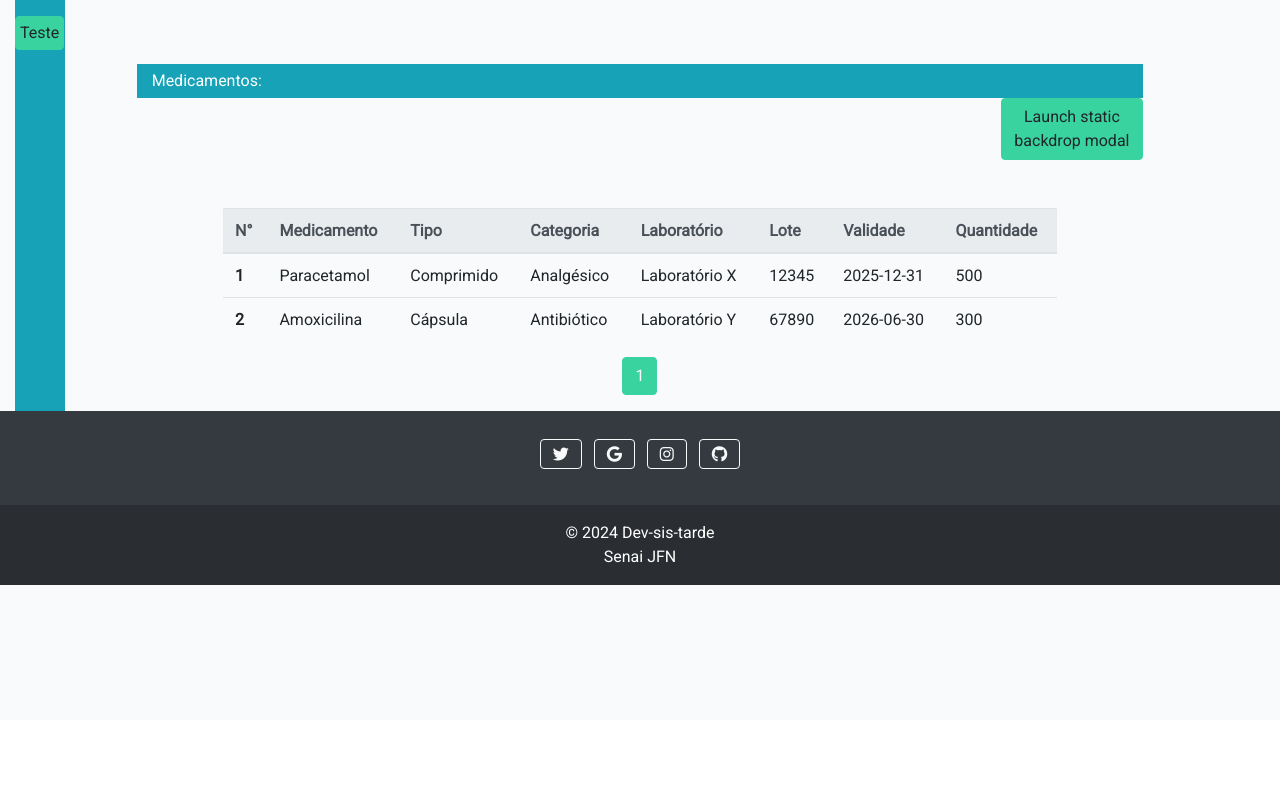
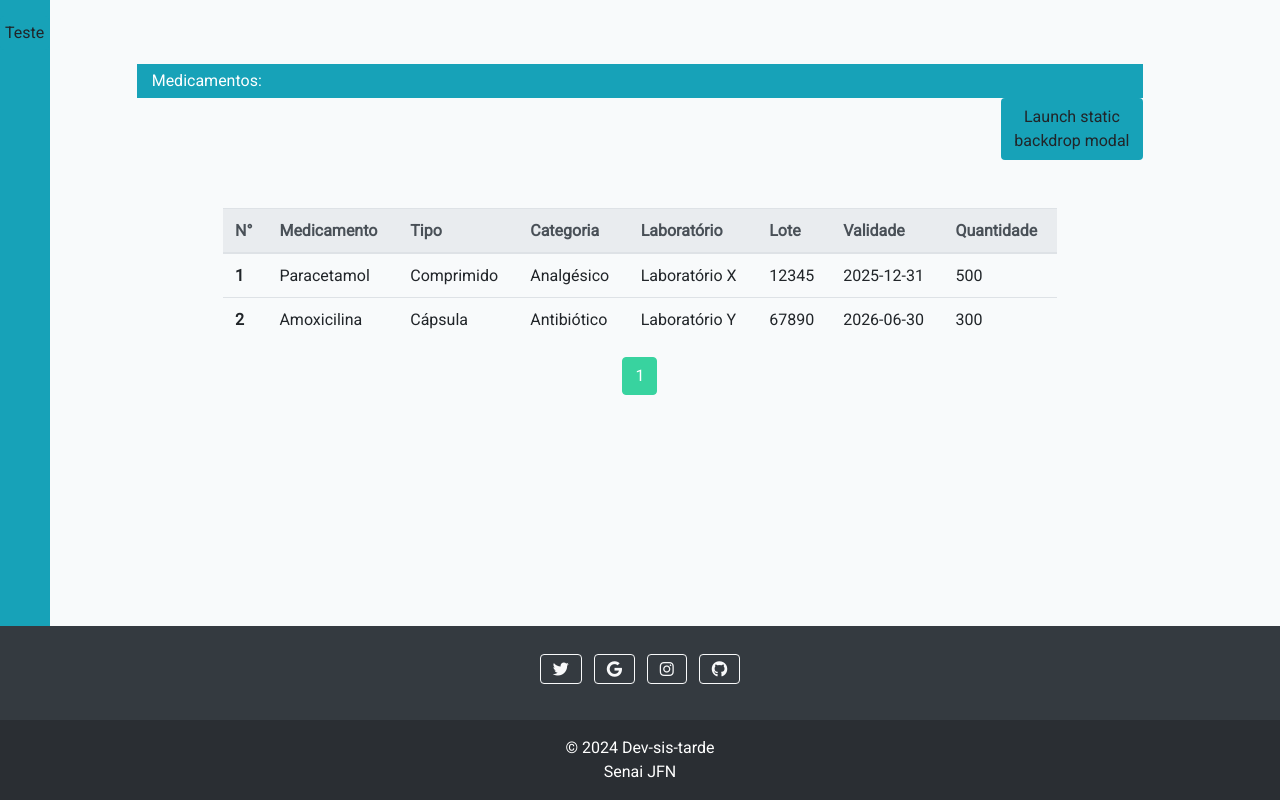
Before and after one commit to GabrielGomesSantos/Sismj, a PHP site: page /Sismj/dashboard.php in a window 1280 px wide. Shown: the part 80-880 px from the top of the page. Before the commit the page ends 665 px from the top, so only its background shows below. Run offline with PHP 8.4, Linux system fonts and the light colour scheme; the visitor is signed in with stand-in values (Sample User, id 1); data comes from the database, SQL or seed files in the repository.

Commit message:
sidebar with color

```diff
--- a/src/pages/dashboard_atendente.php
+++ b/src/pages/dashboard_atendente.php
@@ -43,6 +43,8 @@ $result = $conn->query($sql);
                             <label for="codprocesso" class="codprocesso">Cod. processo</label>
                             <input type="text" class="form-control" name="codprocesso" id="">
                         </div>
+                        <select class=" form-select " name="" id="">=</select>
+
 
                         <h4>Medicamentos:</h4>
                         <div class="bg-light border-top border-info p-2">
@@ -62,10 +64,10 @@ $result = $conn->query($sql);
       </div>
     </div>
     <!-- fim do modal  -->
-    <div class="row">
-        <div class="col-1">
-            <div style="background-color: #17a2b8; width: 50px; height: 100%;">
-            <button class="btn btn-primary mt-3" style=" padding: 4px; ">Teste</button>
+    <div class="row" style=" height: 100%; ">
+        <div class="col-1" style=" left: -15px;" >
+            <div style="background-color: #17a2b8; width: 50px; height: 100%; left: -15%;">
+            <button class="btn mt-3" style="background-color: #17a2b8; padding: 4px; ">Teste</button>
             </div>
         </div>
         <div class="col-10">
@@ -82,7 +84,7 @@ $result = $conn->query($sql);
 
             <div class="row">
                 <div class="col-2 offset-10">
-                <button type="button" class="btn btn-primary" data-bs-toggle="modal" data-bs-target="#staticBackdrop">
+                <button type="button" style="background-color: #17a2b8;" class="btn" data-bs-toggle="modal" data-bs-target="#staticBackdrop">
                   Launch static backdrop modal
                 </button>
                 </div>
--- a/src/pages/footer.php
+++ b/src/pages/footer.php
@@ -1,5 +1,5 @@
     <!-- Footer -->
-    <footer class="bg-dark text-center text-white mt-auto">
+    <footer style=" position:absolute; bottom: 0; width:100%; " class="bg-dark text-center text-white mt-auto">
       <div class="container p-4 pb-0">
         <!-- Section: Social media -->
         <section class="mb-2">
```
